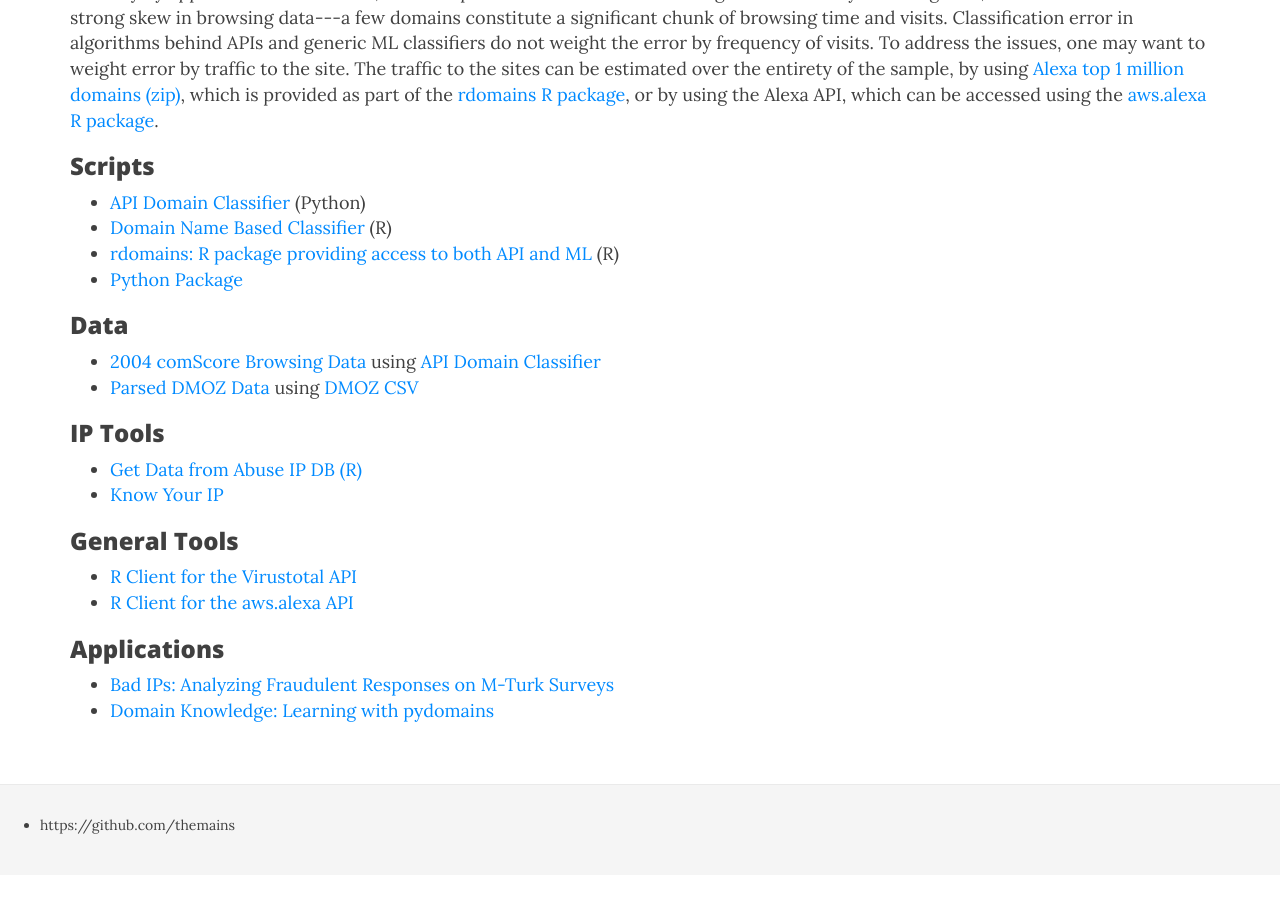
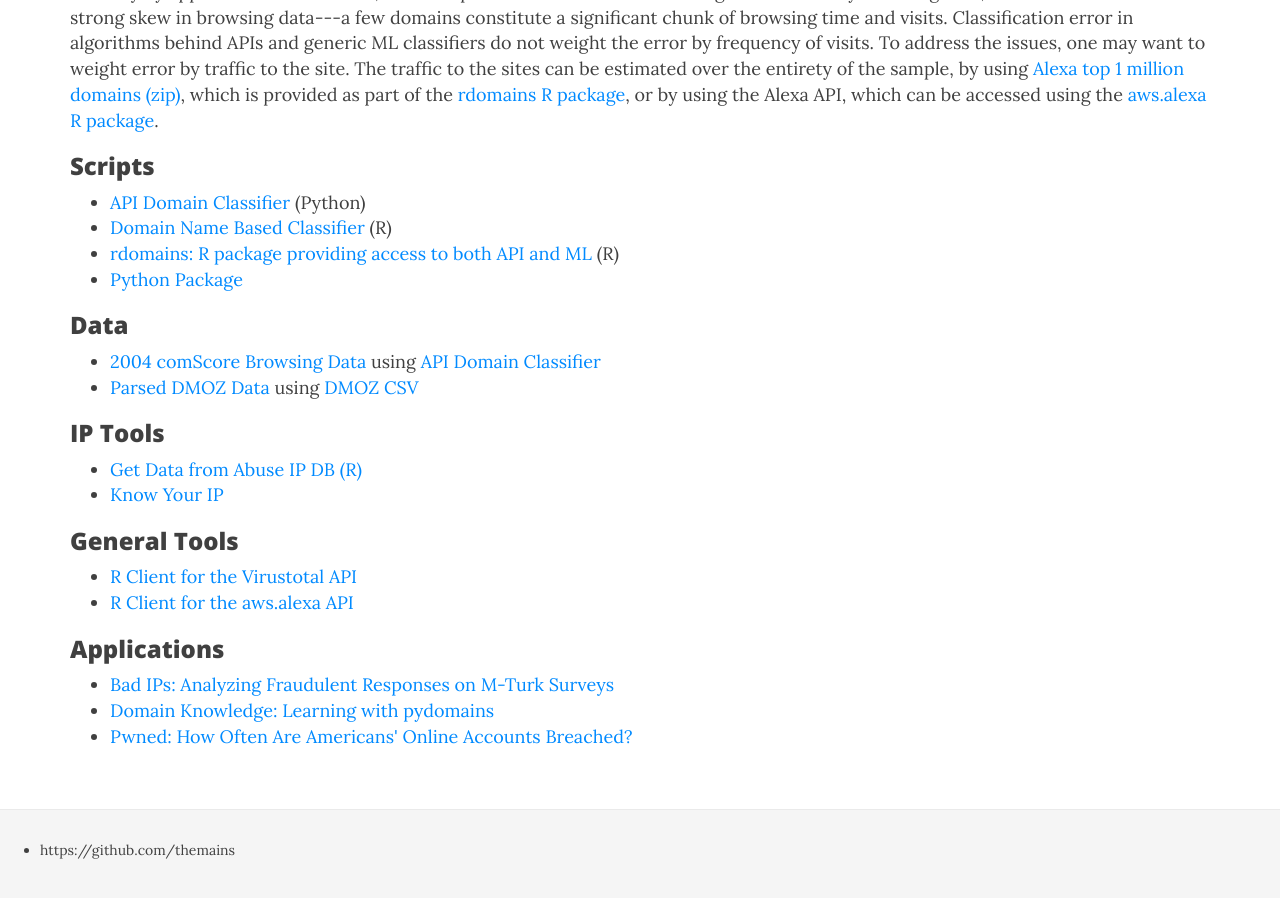
Before and after one commit to themains/themains.github.io, a Jekyll site: the page built from index.html, in a window 1280 px wide and 900 px high, scrolled down 676 px. Built offline with Jekyll 4.4.1, drawn with Linux system fonts in a browser that asks for light colours; nearby versions of some CDN libraries; library files that are not in the unit come from our copies; before the commit the page ends 1551 px from its top, so only the background shows below that.

Commit message:
add pwned

```diff
--- a/index.html
+++ b/index.html
@@ -61,6 +61,7 @@
 	<ul>
 		<li><a href = "https://github.com/themains/mturk_turk">Bad IPs: Analyzing Fraudulent Responses on M-Turk Surveys</a></li>
 		<li><a href = "https://github.com/themains/domain_knowledge">Domain Knowledge: Learning with pydomains</a></li>
+		<li><a href = "https://github.com/themains/pwned">Pwned: How Often Are Americans' Online Accounts Breached?</a></li>
 	</ul>
 
 </div><!-- /.blurb -->
```
